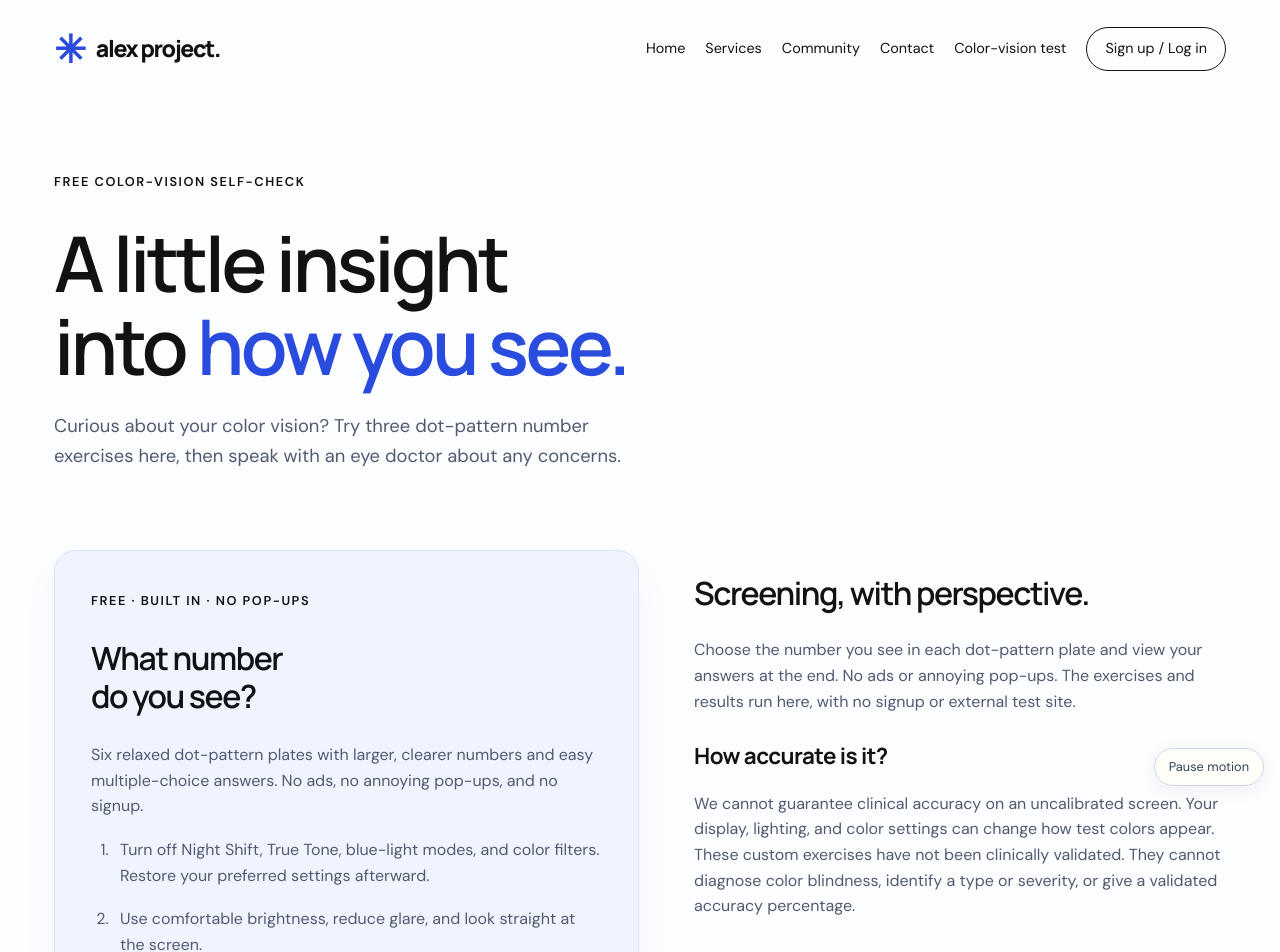
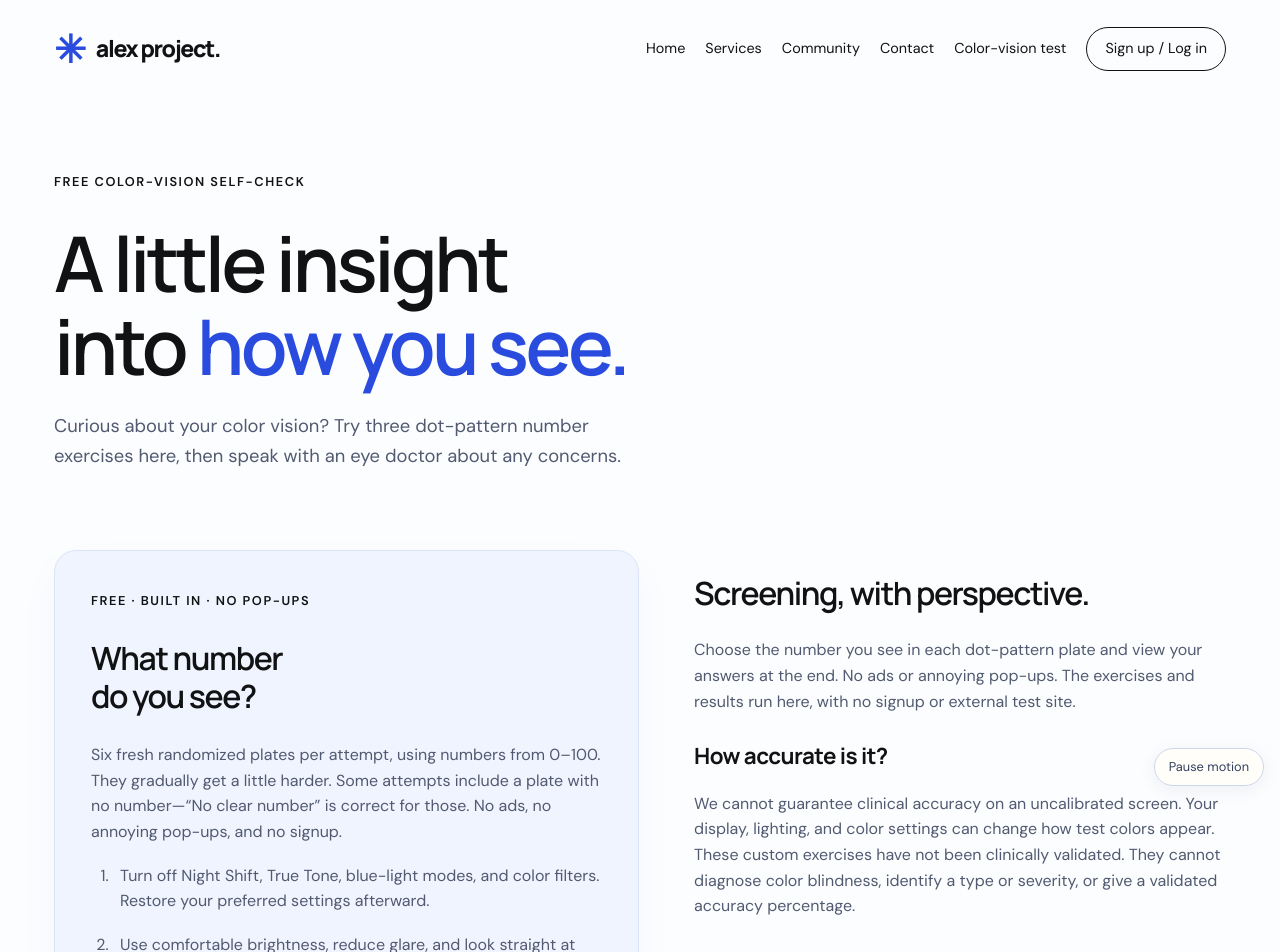
Before and after one commit to northsentinelisland/northsentinelisland, a Next.js app: page /color-vision in a window 1280 px wide. Shown: the top 952 px of the page. Built offline with nearby package versions, Linux system fonts and the light colour scheme.

Commit message:
Randomize six color plates from 0–100 with blank plates and gradual difficulty

```diff
--- a/app/color-vision/screening.tsx
+++ b/app/color-vision/screening.tsx
@@ -1,10 +1,13 @@
 'use client';
 import {useState} from 'react';
-const glyphs:Record<string,string[]>={ '1':['00100','01100','00100','00100','00100','00100','01110'],'2':['01110','10001','00001','00010','00100','01000','11111'],'3':['11110','00001','00001','01110','00001','00001','11110'],'4':['00010','00110','01010','10010','11111','00010','00010'],'5':['11111','10000','10000','11110','00001','00001','11110'],'6':['01110','10000','10000','11110','10001','10001','01110'],'7':['11111','00001','00010','00100','01000','01000','01000'],'8':['01110','10001','10001','01110','10001','10001','01110'],'9':['01110','10001','10001','01111','00001','00001','01110']};
-const plates=[{number:'12',choices:['12','72','15','42']},{number:'74',choices:['21','74','17','45']},{number:'8',choices:['3','6','8','9']},{number:'29',choices:['28','79','29','21']},{number:'5',choices:['2','5','3','6']},{number:'16',choices:['18','76','15','16']}];
-function dots(number:string,seed:number){let s=seed;const rand=()=>{s=(s*1664525+1013904223)>>>0;return s/4294967296};const points:{x:number;y:number;r:number;fill:string}[]=[];const foreground=['#368d52','#449b5c','#50a366','#61ac70'];const background=['#df945f','#e9a36e','#efaf7a','#d88c58'];const cell=number.length===1?29:21;const height=27;const width=(number.length*6-1)*cell;const left=(300-width)/2,top=(300-7*height)/2;const mask:{x:number;y:number}[]=[];number.split('').forEach((n,d)=>glyphs[n].forEach((line,row)=>line.split('').forEach((v,col)=>{if(v==='1')mask.push({x:left+(d*6+col)*cell,y:top+row*height})})));for(let attempt=0;attempt<18000;attempt++){const x=rand()*300,y=rand()*300,r=2.5+rand()*4.8;if(Math.hypot(x-150,y-150)+r>145||points.some(p=>Math.hypot(x-p.x,y-p.y)<r+p.r+1.1))continue;const inside=mask.some(m=>{const dx=Math.max(m.x-x,0,x-(m.x+cell));const dy=Math.max(m.y-y,0,y-(m.y+height));return Math.hypot(dx,dy)<2});const palette=inside?foreground:background;points.push({x,y,r,fill:palette[Math.floor(rand()*palette.length)]})}return points}
-const visuals=plates.map((p,i)=>dots(p.number,31+i*173));
-export default function Screening(){const [stage,setStage]=useState<'setup'|'test'|'result'>('setup');const [ready,setReady]=useState(false);const [index,setIndex]=useState(0);const [answers,setAnswers]=useState<string[]>([]);const [selected,setSelected]=useState('');const start=()=>{setIndex(0);setAnswers([]);setSelected('');setStage('test')};const next=()=>{setAnswers(a=>[...a,selected]);setSelected('');if(index===plates.length-1)setStage('result');else setIndex(i=>i+1)};
-if(stage==='result'){const score=answers.filter((a,i)=>a===plates[i].number).length;return <section className="form-card vision-prep"><span className="eyebrow">Your exercise summary</span><h2>{score} of {plates.length} numbers matched.</h2><p>This is a summary of these custom number plates—not a clinical score or a diagnosis. A high score does not rule out a color-vision deficiency, and a low score can reflect screen settings or lighting.</p><div className="vision-results">{plates.map((p,i)=><div key={i}><strong>Plate {i+1}: {p.number}</strong><span>Your answer: {answers[i]}</span></div>)}</div><div className="status"><strong>Always check with an eye doctor.</strong><br/>These custom plates are not clinically validated and cannot determine a color-vision condition, its type, or severity.</div><button className="button" onClick={start}>Try again</button><p className="vision-small">Your answers stay on this page and are not collected or saved.</p></section>}
-if(stage==='test')return <section className="form-card vision-prep"><div className="vision-round"><span className="eyebrow">Plate {index+1} of {plates.length}</span><span>No timer. Take your time.</span></div><progress value={index} max={plates.length} aria-label="Plates completed"/><h2>Which number do you see?</h2><p>Choose the number you see in the dots. If you cannot make out a number, choose “No clear number.”</p><svg className="vision-plate" viewBox="0 0 300 300" role="img" aria-label={`Color-dot number exercise, plate ${index+1}`}><circle cx="150" cy="150" r="150" fill="#fff"/>{visuals[index].map((p,i)=><circle key={i} cx={p.x} cy={p.y} r={p.r} fill={p.fill}/>)}</svg><div className="vision-number-choices">{[...plates[index].choices,'No clear number'].map(choice=><button key={choice} aria-pressed={selected===choice} className={selected===choice?'selected':''} onClick={()=>setSelected(choice)}>{choice}</button>)}</div><div className="vision-actions"><button className="button" disabled={!selected} onClick={next}>{index===plates.length-1?'See my results':'Next plate'}</button><button className="text-button" onClick={()=>{setStage('setup');setReady(false)}}>Exit exercise</button></div><p className="vision-small">Custom educational plates. Not a clinically validated Ishihara test.</p></section>;
-return <section className="form-card vision-prep"><span className="eyebrow">Free · Built in · No pop-ups</span><h2>What number<br/>do you see?</h2><p>Six relaxed dot-pattern plates with larger, clearer numbers and easy multiple-choice answers. No ads, no annoying pop-ups, and no signup.</p><ol><li>Turn off Night Shift, True Tone, blue-light modes, and color filters. Restore your preferred settings afterward.</li><li>Use comfortable brightness, reduce glare, and look straight at the screen.</li><li>Use your usual clear prescription lenses if needed. Avoid tinted or color-enhancing lenses.</li></ol><div className="status"><strong>Educational self-check only.</strong><br/>These custom plates resemble dot-pattern color tests, but are not clinically validated. Your screen is not a calibrated medical instrument. Always check with an eye doctor.</div><label className="vision-consent"><input type="checkbox" checked={ready} onChange={e=>setReady(e.target.checked)}/><span>I understand this cannot diagnose color blindness and I should check concerns with an eye doctor.</span></label><button className="button" disabled={!ready} onClick={start}>Start the free color check</button><p className="vision-small">All plates and results run inside this page. Answers are not collected or saved.</p></section>}
+const glyphs:Record<string,string[]>={ '0':['01110','10001','10001','10001','10001','10001','01110'],'1':['00100','01100','00100','00100','00100','00100','01110'],'2':['01110','10001','00001','00010','00100','01000','11111'],'3':['11110','00001','00001','01110','00001','00001','11110'],'4':['00010','00110','01010','10010','11111','00010','00010'],'5':['11111','10000','10000','11110','00001','00001','11110'],'6':['01110','10000','10000','11110','10001','10001','01110'],'7':['11111','00001','00010','00100','01000','01000','01000'],'8':['01110','10001','10001','01110','10001','10001','01110'],'9':['01110','10001','10001','01111','00001','00001','01110']};
+const noNumber='No clear number';
+function randomInt(max:number){const a=new Uint32Array(1);const limit=Math.floor(4294967296/max)*max;do{crypto.getRandomValues(a)}while(a[0]>=limit);return a[0]%max}
+function shuffle<T>(values:T[]){const result=[...values];for(let i=result.length-1;i>0;i--){const j=randomInt(i+1);[result[i],result[j]]=[result[j],result[i]]}return result}
+function createAttempt(){const numbers=shuffle(Array.from({length:101},(_,i)=>String(i))).slice(0,6);const blankIndex=randomInt(10)<7?1+randomInt(5):-1;return numbers.map((value,i)=>{const number=i===blankIndex?'':value;const choices=new Set<string>(number?[number]:[]);while(choices.size<4)choices.add(String(randomInt(101)));return {number,answer:number||noNumber,choices:shuffle([...choices]),visual:dots(number,randomInt(4294967296),i)}})}
+function dots(number:string,seed:number,level:number){let s=seed;const rand=()=>{s=(s*1664525+1013904223)>>>0;return s/4294967296};const points:{x:number;y:number;r:number;fill:string}[]=[];const mix=(a:string,b:string,t:number)=>'#'+[1,3,5].map(i=>Math.round(parseInt(a.slice(i,i+2),16)*(1-t)+parseInt(b.slice(i,i+2),16)*t).toString(16).padStart(2,'0')).join('');const foreground=['#368d52','#449b5c','#50a366','#61ac70'].map(c=>mix(c,'#9fac70',level*0.075));const background=['#df945f','#e9a36e','#efaf7a','#d88c58'];const cell=number.length===1?29:number.length===2?21:14;const height=27-level*0.5;const width=(number.length*6-1)*cell;const left=(300-width)/2,top=(300-7*height)/2;const mask:{x:number;y:number}[]=[];number.split('').forEach((n,d)=>glyphs[n].forEach((line,row)=>line.split('').forEach((v,col)=>{if(v==='1')mask.push({x:left+(d*6+col)*cell,y:top+row*height})})));for(let attempt=0;attempt<18000;attempt++){const x=rand()*300,y=rand()*300,r=2.5+rand()*4.8;if(Math.hypot(x-150,y-150)+r>145||points.some(p=>Math.hypot(x-p.x,y-p.y)<r+p.r+1.1))continue;const inside=mask.some(m=>{const dx=Math.max(m.x-x,0,x-(m.x+cell));const dy=Math.max(m.y-y,0,y-(m.y+height));return Math.hypot(dx,dy)<2});const palette=number?(inside?foreground:background):(rand()<0.35?foreground:background);points.push({x,y,r,fill:palette[Math.floor(rand()*palette.length)]})}return points}
+
+export default function Screening(){const [plates,setPlates]=useState<ReturnType<typeof createAttempt>>([]);const [stage,setStage]=useState<'setup'|'test'|'result'>('setup');const [ready,setReady]=useState(false);const [index,setIndex]=useState(0);const [answers,setAnswers]=useState<string[]>([]);const [selected,setSelected]=useState('');const start=()=>{setPlates(createAttempt());setIndex(0);setAnswers([]);setSelected('');setStage('test')};const next=()=>{setAnswers(a=>[...a,selected]);setSelected('');if(index===plates.length-1)setStage('result');else setIndex(i=>i+1)};
+if(stage==='result'){const score=answers.filter((a,i)=>a===plates[i].answer).length;return <section className="form-card vision-prep"><span className="eyebrow">Your exercise summary</span><h2>{score} of {plates.length} answers matched.</h2><p>This is a summary of these custom number plates—not a clinical score or a diagnosis. A high score does not rule out a color-vision deficiency, and a low score can reflect screen settings or lighting.</p><div className="vision-results">{plates.map((p,i)=><div key={i}><strong>Plate {i+1}: {p.answer}</strong><span>Your answer: {answers[i]}</span></div>)}</div><div className="status"><strong>Always check with an eye doctor.</strong><br/>These custom plates are not clinically validated and cannot determine a color-vision condition, its type, or severity.</div><button className="button" onClick={start}>Try again</button><p className="vision-small">Your answers stay on this page and are not collected or saved.</p></section>}
+if(stage==='test')return <section className="form-card vision-prep"><div className="vision-round"><span className="eyebrow">Plate {index+1} of {plates.length}</span><span>No timer. Take your time.</span></div><progress value={index} max={plates.length} aria-label="Plates completed"/><h2>Which number do you see?</h2><p>Choose the number you see in the dots. Some plates intentionally contain no number. If you cannot make out a number, choose “No clear number.”</p><svg className="vision-plate" viewBox="0 0 300 300" role="img" aria-label={`Color-dot number exercise, plate ${index+1}`}><circle cx="150" cy="150" r="150" fill="#fff"/>{plates[index].visual.map((p,i)=><circle key={i} cx={p.x} cy={p.y} r={p.r} fill={p.fill}/>)}</svg><div className="vision-number-choices">{[...plates[index].choices,'No clear number'].map(choice=><button key={choice} aria-pressed={selected===choice} className={selected===choice?'selected':''} onClick={()=>setSelected(choice)}>{choice}</button>)}</div><div className="vision-actions"><button className="button" disabled={!selected} onClick={next}>{index===plates.length-1?'See my results':'Next plate'}</button><button className="text-button" onClick={()=>{setStage('setup');setReady(false)}}>Exit exercise</button></div><p className="vision-small">Custom educational plates. Not a clinically validated Ishihara test.</p></section>;
+return <section className="form-card vision-prep"><span className="eyebrow">Free · Built in · No pop-ups</span><h2>What number<br/>do you see?</h2><p>Six fresh randomized plates per attempt, using numbers from 0–100. They gradually get a little harder. Some attempts include a plate with no number—“No clear number” is correct for those. No ads, no annoying pop-ups, and no signup.</p><ol><li>Turn off Night Shift, True Tone, blue-light modes, and color filters. Restore your preferred settings afterward.</li><li>Use comfortable brightness, reduce glare, and look straight at the screen.</li><li>Use your usual clear prescription lenses if needed. Avoid tinted or color-enhancing lenses.</li></ol><div className="status"><strong>Educational self-check only.</strong><br/>These custom plates resemble dot-pattern color tests, but are not clinically validated. Your screen is not a calibrated medical instrument. Always check with an eye doctor.</div><label className="vision-consent"><input type="checkbox" checked={ready} onChange={e=>setReady(e.target.checked)}/><span>I understand this cannot diagnose color blindness and I should check concerns with an eye doctor.</span></label><button className="button" disabled={!ready} onClick={start}>Start the free color check</button><p className="vision-small">All plates and results run inside this page. Answers are not collected or saved.</p></section>}
```
